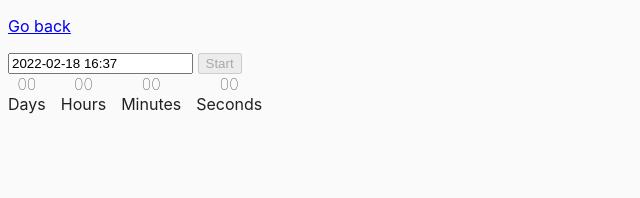
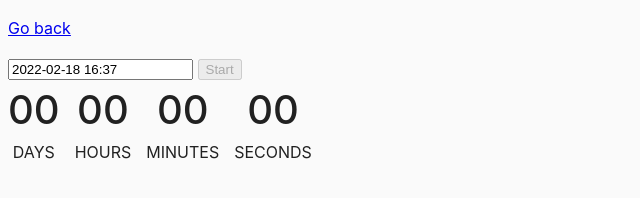
Before and after one commit to Selim96/goit-js-hw-09, a website built with Parcel: page src/02-timer.html in a window 1280 px wide. Shown: the whole page, without its empty margins (0-640 px from the left). Built offline with nearby package versions, Linux system fonts and the light colour scheme.

Commit message:
task 2 done

```diff
--- a/package.json
+++ b/package.json
@@ -26,6 +26,7 @@
     "sass": "^1.32.8"
   },
   "dependencies": {
-    "flatpickr": "^4.6.9"
+    "flatpickr": "^4.6.9",
+    "notiflix": "^3.2.4"
   }
 }
--- a/src/css/common.css
+++ b/src/css/common.css
@@ -9,7 +9,7 @@ body {
   -moz-osx-font-smoothing: grayscale;
   background-color: #fafafa;
   color: #212121;
-  /* line-height: 1.5; */
+  line-height: 1.5;
 }
 
 img {
@@ -29,5 +29,10 @@ img {
 }
 
 .value {
-  font-weight: 50;
+  font-size: 40px;
+  font-weight: 500;
 }
+
+.label {
+  text-transform: uppercase;
+}
--- a/src/js/02-timer.js
+++ b/src/js/02-timer.js
@@ -1,6 +1,6 @@
 import flatpickr from "flatpickr";
-// Дополнительный импорт стилей
 import "flatpickr/dist/flatpickr.min.css";
+import Notiflix from 'notiflix';
 
 const input = document.querySelector("#datetime-picker");
 const startBtn = document.querySelector("button[data-start]");
@@ -23,7 +23,7 @@ const options = {
         if (newdate.getTime() > date.getTime()) {
             startBtn.disabled = false;
         } else {
-            window.alert("Please choose a date in the future");
+            Notiflix.Notify.failure('Please choose a date in the future');
         };
     },
 };
@@ -42,10 +42,8 @@ startBtn.addEventListener("click", () => {
     const timer = setInterval(() => {
         const date = new Date();
         distinction = dateInput - date;
-        console.log(distinction);
 
         if (distinction < 1000 ) {
-            console.log(timer);
             clearInterval(timer);
         }
 
@@ -87,6 +85,3 @@ function convertMs(ms) {
 
   return { days, hours, minutes, seconds };
 };
-
-const value = document.querySelector(".value");
-value.style.fontWeight = 50;
```
Also changed, not shown: 1 other file.
